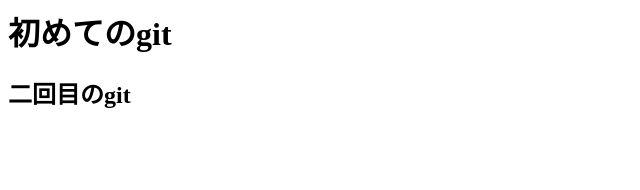
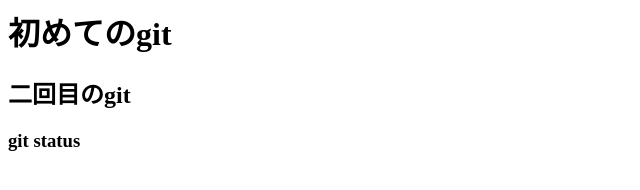
Before and after one commit to inux22/git_tutorial_bak, a plain HTML site: page index.html in a window 1280 px wide. Shown: the full height of the page, 0-640 px from the left. Drawn offline with Linux system fonts and the light colour scheme.

Commit message:
git statusコマンドを追記

```diff
--- a/index.html
+++ b/index.html
@@ -1,2 +1,3 @@
 <h1>初めてのgit</h1>
 <h2>二回目のgit</h2>
+<h3>git status</h3>
```
